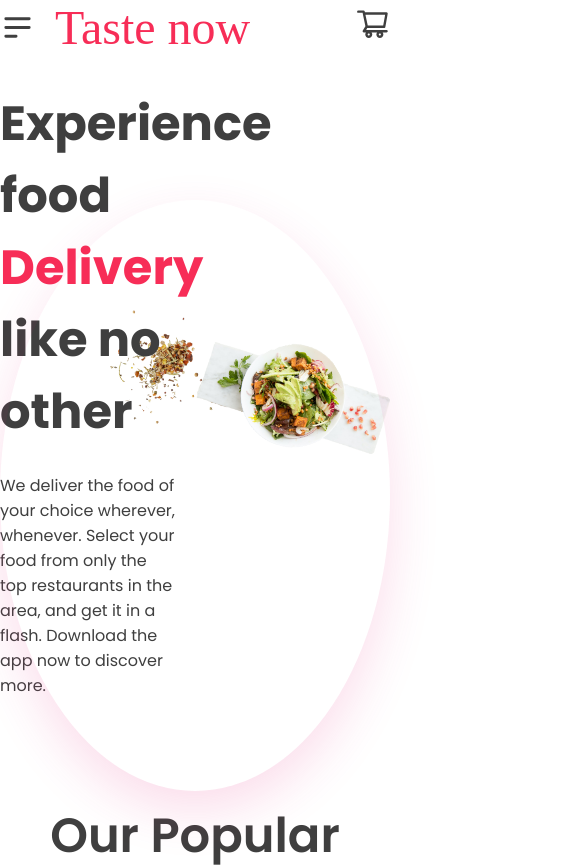
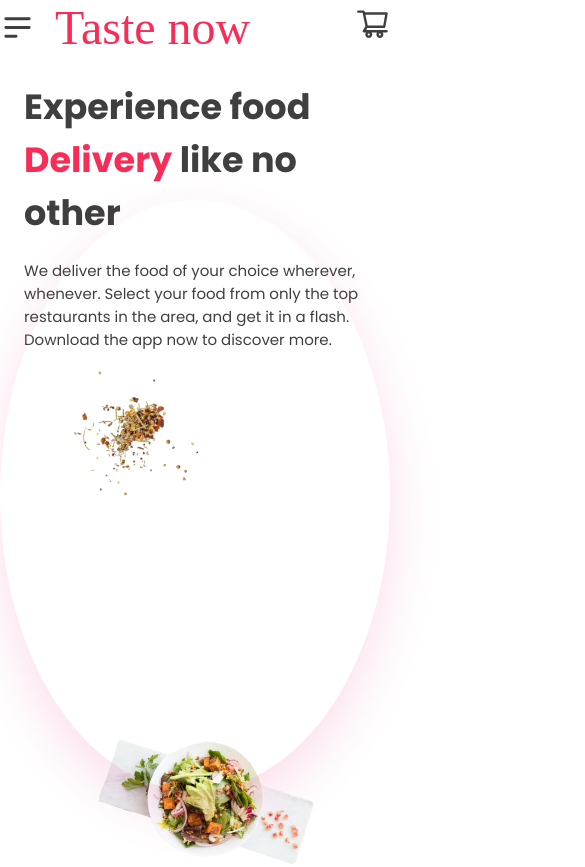
Before and after one commit to srssieam/antopolish-task, a React (Vite) app: page / in a window 390 px wide. Shown: the top 867 px of the page, 585 px wide, since content can reach past the window. Built offline with nearby package versions, Linux system fonts and the light colour scheme; a web font is replaced by a local one.

Commit message:
responsive banner

```diff
--- a/src/App.css
+++ b/src/App.css
@@ -43,3 +43,9 @@ header {
 .btn:hover {
   scale: calc(1.1);
 }
+
+@media screen and (max-width:1024px) {
+  .container{
+    padding: 0 24px;
+  }
+}
--- a/src/components/banner/bannerStyle.module.css
+++ b/src/components/banner/bannerStyle.module.css
@@ -38,3 +38,40 @@
     right: 150px;
     top: 35%;
 }
+
+
+@media screen and (max-width:768px) {
+
+    .bannerTitle {
+        font-size: 35px;
+        font-weight: 700;
+        margin-top: 25px;
+    }
+
+    .bannerDesc {
+        margin-top: 20px;
+        font-size: 15px;
+    }
+    .bannerBody {
+        flex-direction: column;
+        height: 100vh;
+        position: relative;
+    }
+
+    .bannerLeft {
+        max-width: 100%;
+    }
+
+    .bannerRight {
+        max-width: 70%;
+    }
+
+    .bottomImage {
+        z-index: -1;
+        position: absolute;
+        rotate: 240deg;
+        width: 50%;
+        right: 150px;
+        bottom: 0%;
+    }
+}
```
Also changed, not shown: src/components/header/headerStyle.module.css (+0 -20 lines).
